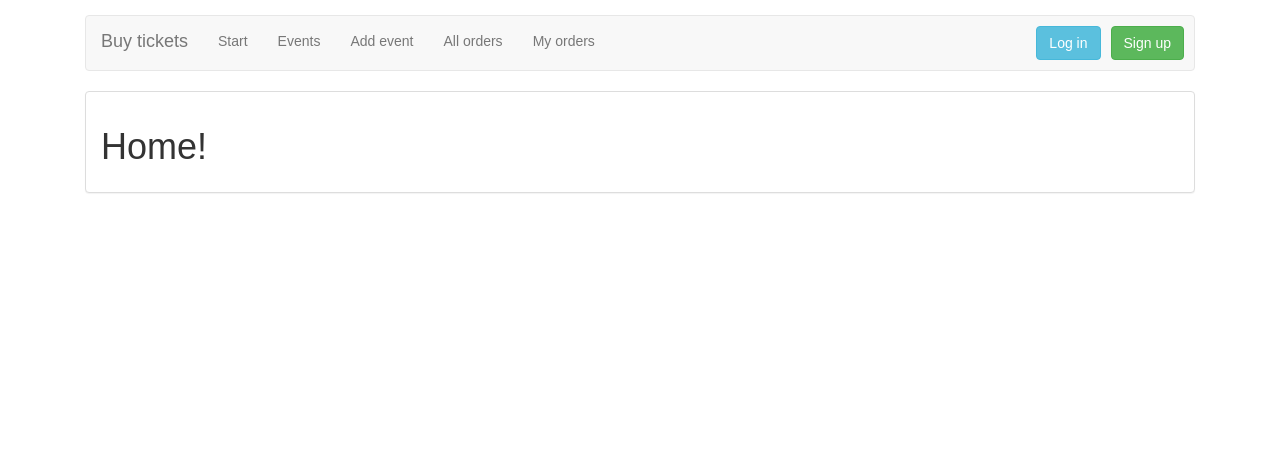
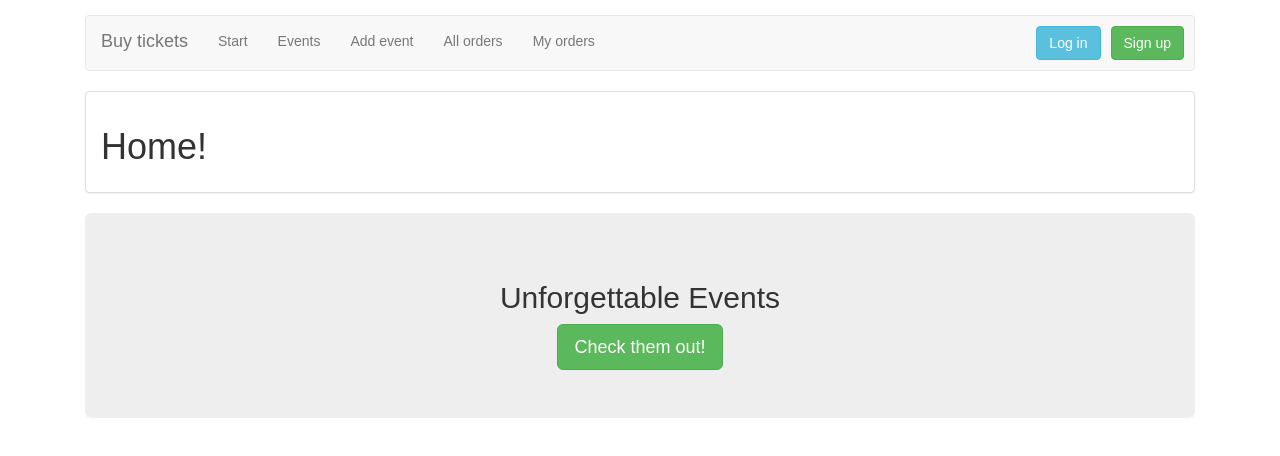
Before and after one commit to kstalega/buy-tickets-fronted, a React (Create React App) app: page / in a window 1280 px wide. Shown: the top 456 px of the page. Built offline with nearby package versions, Linux system fonts and the light colour scheme.

Commit message:
Better looking homepage.

```diff
--- a/src/scenes/Home/Home.jsx
+++ b/src/scenes/Home/Home.jsx
@@ -1,14 +1,23 @@
 import React from 'react';
+import { Link } from 'react-router-dom';
 
 const Home = () =>
   (
-    <div className="col-sm-12">
-      <div className="panel panel-default">
-        <div className="panel-body">
-          <h1>Home!</h1>
+    <section>
+      <div className="col-sm-12">
+        <div className="panel panel-default">
+          <div className="panel-body">
+            <h1>Home!</h1>
+          </div>
         </div>
       </div>
-    </div>
+      <div className="col-sm-12">
+        <div className="jumbotron text-center">
+          <h2>Unforgettable Events</h2>
+          <Link className="btn btn-lg btn-success" to="/events/show">Check them out!</Link>
+        </div>
+      </div>
+    </section>
   );
 
 export default Home;
```
